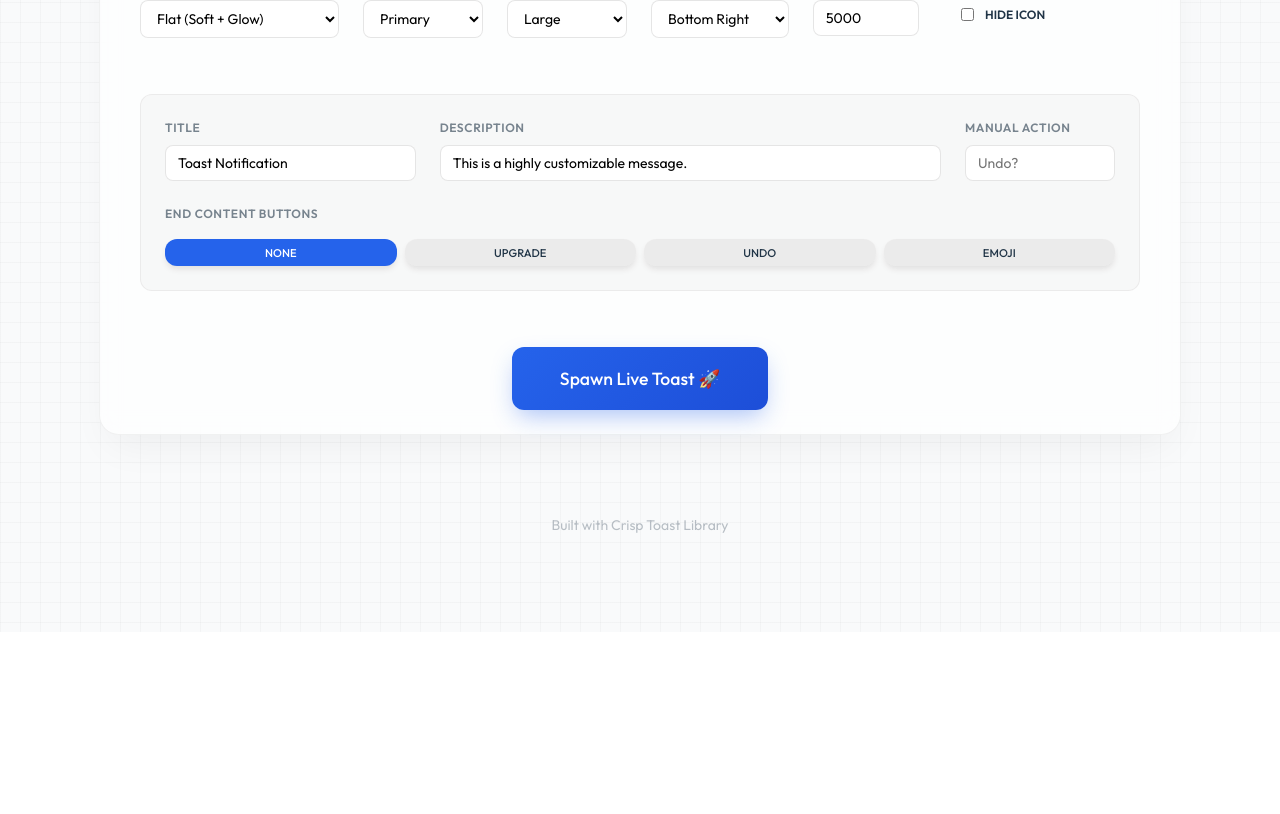
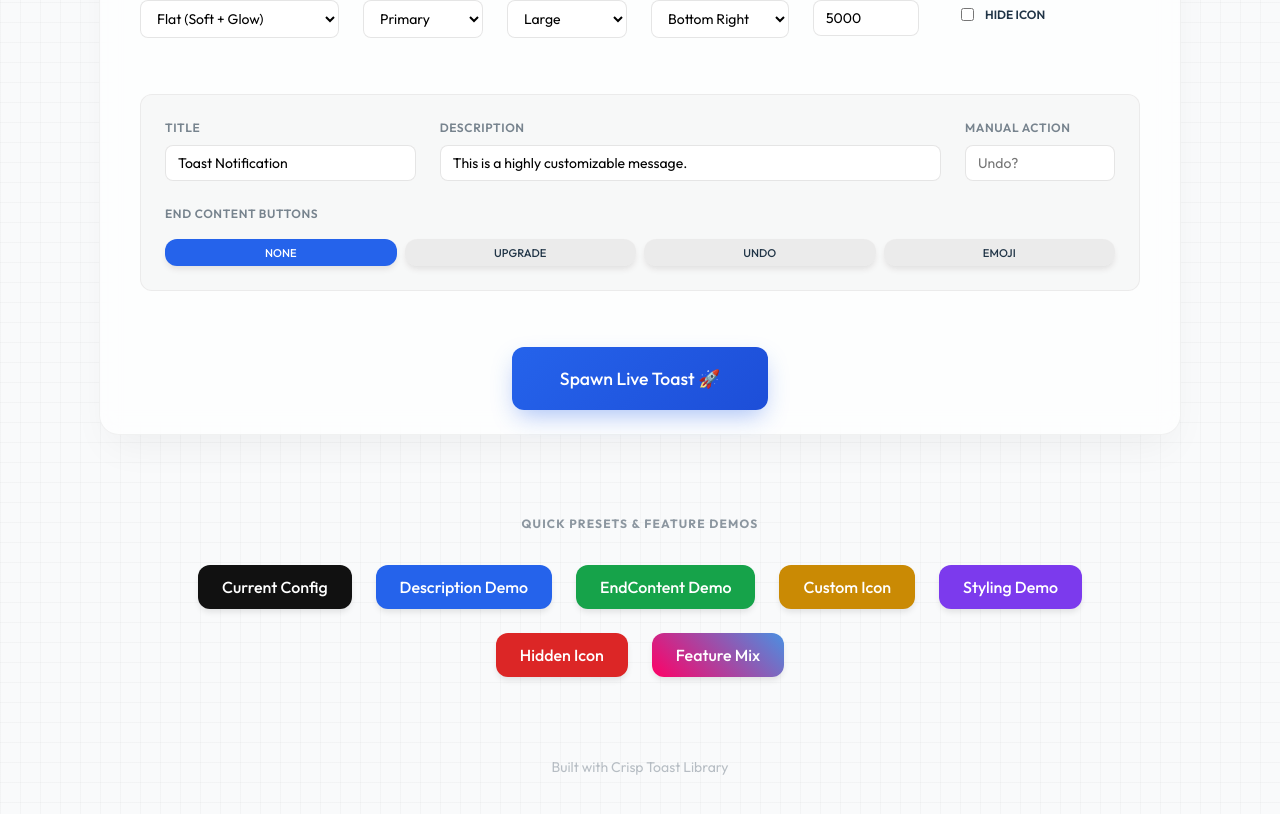
Before and after one commit to scriptwithahmad/crisp-toast-playground, a React (Create React App) app: page / in a window 1280 px wide. Shown: the part 398-1212 px from the top of the page. Before the commit the page ends 1030 px from the top, so only its background shows below. Built offline with nearby package versions, Linux system fonts and the light colour scheme.

Commit message:
use all features for toast ui

```diff
--- a/src/App.js
+++ b/src/App.js
@@ -380,6 +380,123 @@ function App() {
         </div>
       </div>
 
+      <div
+        style={{
+          width: "100%",
+          maxWidth: "900px",
+          margin: "2rem 0 -1rem",
+          opacity: 0.5,
+          fontSize: "0.75rem",
+          fontWeight: 700,
+          textTransform: "uppercase",
+          letterSpacing: "0.1em",
+          textAlign: "center",
+        }}
+      >
+        Quick Presets & Feature Demos
+      </div>
+
+      <div className="demo-grid">
+        <button
+          className="btn-trigger"
+          onClick={() =>
+            toast({ ...currentConfig, title: "Simple Announcement" })
+          }
+        >
+          Current Config
+        </button>
+
+        <button
+          className="btn-trigger primary"
+          onClick={() =>
+            toast({
+              ...currentConfig,
+              title: "With Description",
+              description:
+                "This toast includes some extra details about the event.",
+            })
+          }
+        >
+          Description Demo
+        </button>
+
+        <button
+          className="btn-trigger success"
+          onClick={() =>
+            toast.success({
+              ...currentConfig,
+              title: "Changes Saved",
+              endContent: '<span style="font-size: 1.25rem;">✨</span>',
+            })
+          }
+        >
+          EndContent Demo
+        </button>
+
+        <button
+          className="btn-trigger warning"
+          onClick={() =>
+            toast.warning({
+              ...currentConfig,
+              title: "Custom Icon",
+              icon: "🚀",
+            })
+          }
+        >
+          Custom Icon
+        </button>
+
+        <button
+          className="btn-trigger secondary"
+          onClick={() =>
+            toast({
+              ...currentConfig,
+              title: "Custom Styles",
+              customStyle: {
+                borderLeft: "4px solid #f06",
+                boxShadow: "0 0 20px rgba(255, 0, 102, 0.2)",
+              },
+            })
+          }
+        >
+          Styling Demo
+        </button>
+
+        <button
+          className="btn-trigger danger"
+          onClick={() =>
+            toast.error({
+              ...currentConfig,
+              title: "Hidden Icon Demo",
+              icon: false,
+              description: "The icon is hidden via props.",
+            })
+          }
+        >
+          Hidden Icon
+        </button>
+
+        <button
+          className="btn-trigger"
+          style={{ background: "linear-gradient(45deg, #f06, #4a90e2)" }}
+          onClick={() => {
+            Array.from({ length: 3 }).forEach((_, i) => {
+              setTimeout(() => {
+                toast({
+                  ...currentConfig,
+                  color: ["primary", "success", "danger"][i],
+                  variant: ["flat", "solid", "bordered"][i],
+                  title: `Waterfall ${i + 1}`,
+                  description: "Testing radius and variant combinations.",
+                });
+              }, i * 200);
+            });
+          }}
+        >
+          Feature Mix
+        </button>
+      </div>
+
       <footer
         style={{
           marginTop: "auto",
```
